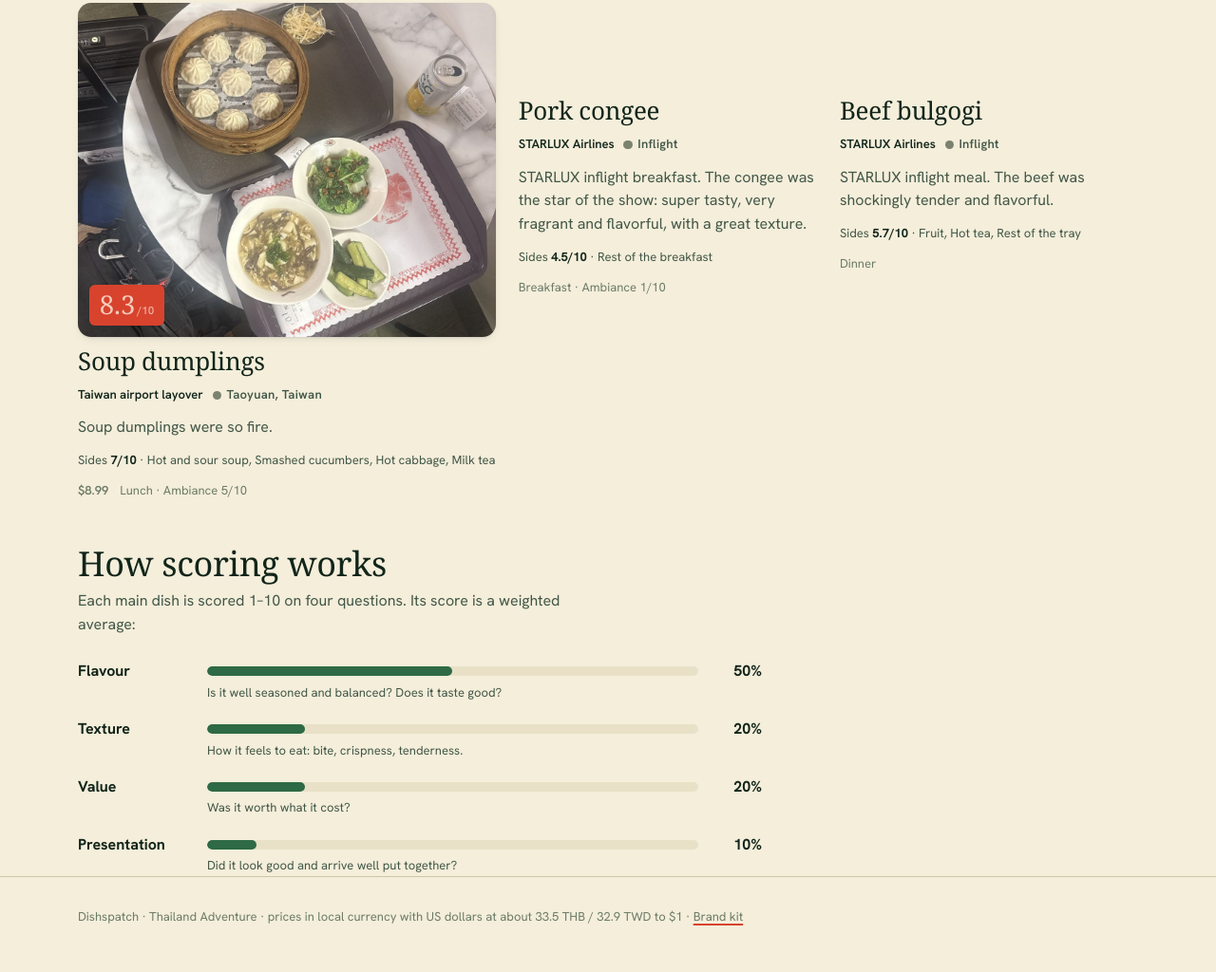
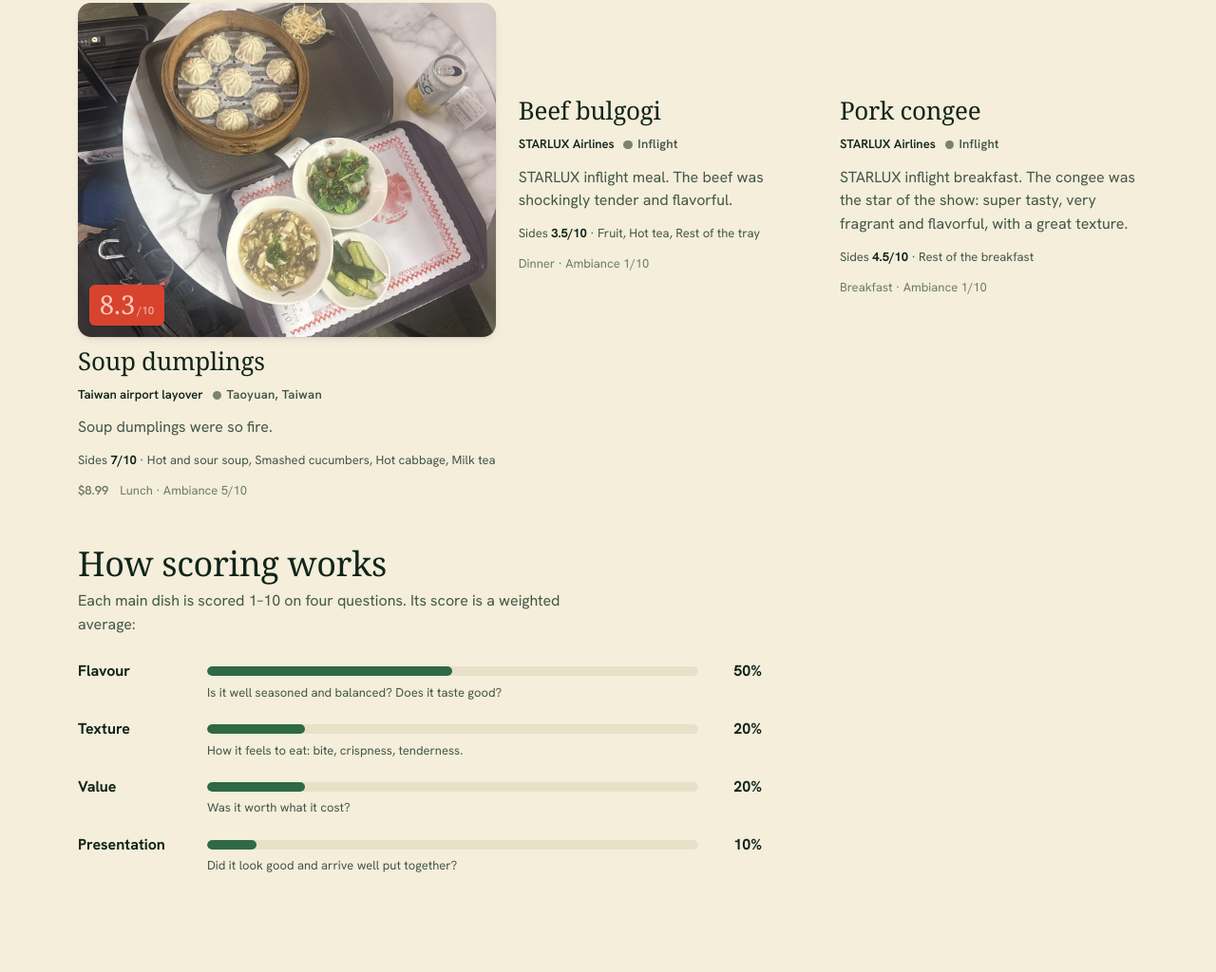
Before and after one commit to MattNovis/Food-Journal, a plain HTML site: page site/index.html in a window 1280 px wide. Shown: the part 634-1658 px from the top of the page at 95% size. After the commit the page ends 1557 px from the top, so only its background shows below. Drawn offline with Linux system fonts and the light colour scheme; files whose address does not match are found by name; a web font is replaced by a local one.

Commit message:
Remove footer; fold in page scores for beef bulgogi; handoff notes in CLAUDE.md
Co-Authored-By: Claude Opus 5.5 <noreply@anthropic.com>
Claude-Session: https://claude.ai/code/session_01Cb84Xj3VSmvW8c5pbEnRxK

```diff
--- a/site/data.js
+++ b/site/data.js
@@ -320,18 +320,30 @@ window.JOURNAL = {
     "name": "STARLUX Airlines",
     "area": "Inflight"
    },
-   "rating": 7.2,
    "region": "transit",
    "photos": [],
    "sides": {
-    "rating": 5.7,
+    "rating": 3.5,
     "items": [
-     "Fruit",
+     {
+      "name": "Fruit",
+      "rating": 7.7
+     },
      "Hot tea",
      "Rest of the tray"
     ],
     "note": "Tasty fruit. Walked around with a hot tea, which was a delight. The rest was classic airline food."
-   }
+   },
+   "scores": {
+    "main": {
+     "flavour": 8.7,
+     "texture": 7.6,
+     "value": 5,
+     "presentation": 4
+    }
+   },
+   "ambiance": 1,
+   "rating": 7.3
   },
   {
    "id": "2026-11-23-starlux-pork-congee",
--- a/site/index.html
+++ b/site/index.html
@@ -215,7 +215,6 @@
   .multi { list-style: none; margin: 0; padding: 0; display: grid; gap: var(--s-4); }
   .multi li { display: grid; gap: var(--s-2); }
   .multi li > span { font-weight: 600; }
-  footer { border-top: 1px solid var(--rule); padding: var(--s-6) 0 var(--s-7); color: var(--ink-faint); font-size: var(--step--1); }
 
   @media (max-width: 599px) {
     .controls .wrap { flex-wrap: wrap; }
@@ -246,7 +245,6 @@
 
 <main class="wrap" id="main"></main>
 
-<footer><div class="wrap" id="footer"></div></footer>
 
 <dialog id="lightbox" aria-labelledby="lbTitle"></dialog>
 
@@ -706,12 +704,10 @@
     db = d;
     const can = user ? await user.canEdit() : null;
     canScore = can !== false;
-    const slow = setTimeout(() => { $("#liveNote").textContent = " · Live scores can't be reached right now."; }, 10000);
     db.collection("scores").onSnapshot(snap => {
-      if (!snap.metadata.fromCache) { clearTimeout(slow); $("#liveNote").textContent = ""; }
       dbScores = Object.fromEntries(snap.docs.filter(x => x.exists).map(x => [x.id, x.data()]));
       refresh();
-    }, () => { clearTimeout(slow); });
+    }, () => {});  // on failure the page keeps showing the scores saved in the repo
     render();
   })();
 
@@ -724,7 +720,6 @@
   });
   $("#main").addEventListener("click", ev => { const c = ev.target.closest(".dish"); if (c) open(c.dataset.id); });
 
-  $("#footer").innerHTML = `Dishspatch · ${esc(trip.name || "Thailand")} · prices in local currency with US dollars at about ${Object.entries(FX).filter(([c]) => c !== "USD").map(([c, r]) => `${r} ${c}`).join(" / ")} to $1 · <a href="brand.html">Brand kit</a><span id="liveNote"></span>`;
   derive();
   go();
 })();
```
Also changed, not shown: data/entries.json (+15 -4 lines), 2 other files.
